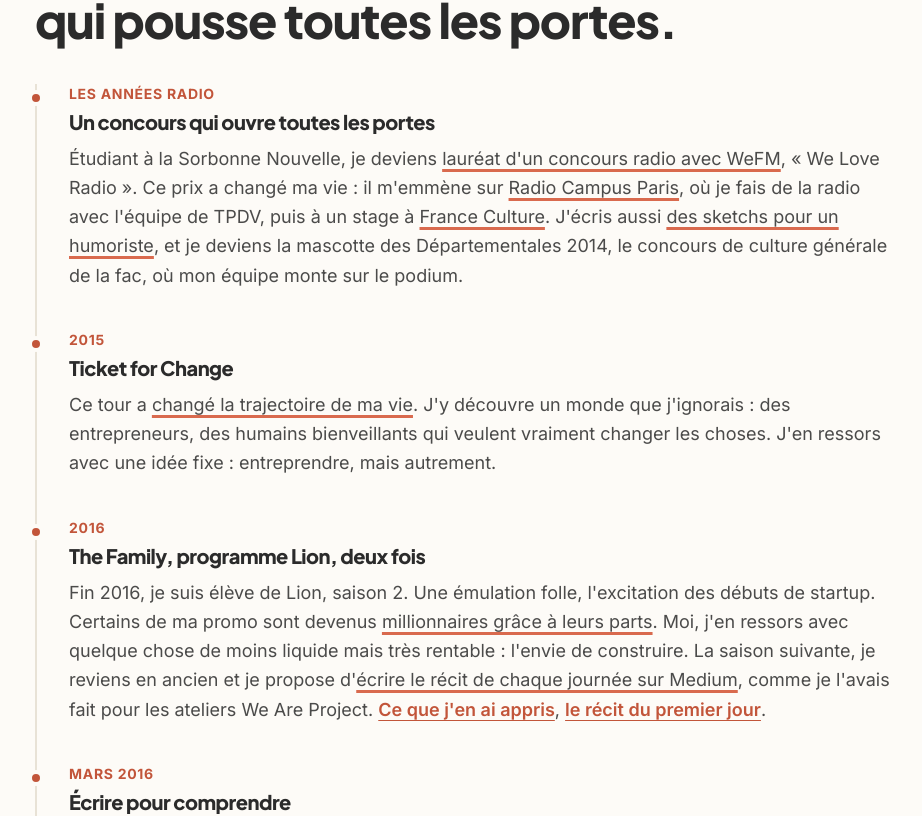
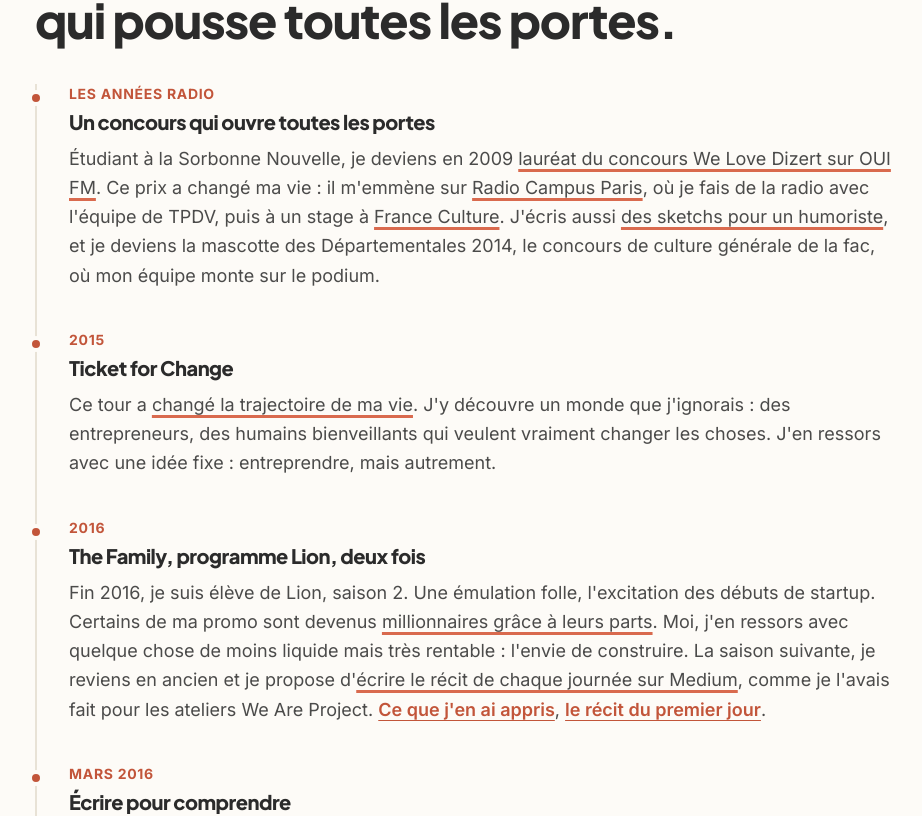
Before and after one commit to Onur-IA/onurkarapinar-site, a React (Vite) app: page /a-propos in a window 1280 px wide. Shown: the part 1085-1901 px from the top of the page, without its empty margins (177-1099 px from the left). Built offline with nearby package versions, Linux system fonts and the light colour scheme.

Commit message:
À propos : OUI FM 2009, légendes Link Dinners

```diff
--- a/src/pages/APropos.tsx
+++ b/src/pages/APropos.tsx
@@ -3,7 +3,7 @@ import { A, useSeo, Reveal, SubscribeForm, Stats, CtaBand, Scribble, Hl } from "
 const LION1 = "https://medium.com/essentiels/ce-que-jai-appris-en-participant-%C3%A0-lion-la-formation-de-thefamily-pour-rejoindre-des-start-ups-b26ac45c6e7e", LION2 = "https://medium.com/join-lion/lion-saison-3-jour-1-bienvenue-dans-la-jungle-des-startups-3eeebb378e77";
 const PIXAR = "https://medium.com/essentiels/10-astuces-qu-une-ex-employ%C3%A9e-de-pixar-m-a-appris-sur-l-%C3%A9criture-cr%C3%A9ative-3d52c4a63afe";
 const chapters: [string, string, string][] = [
-  ["Les années radio", "Un concours qui ouvre toutes les portes", "Étudiant à la Sorbonne Nouvelle, je deviens **lauréat d'un concours radio avec WeFM**, « We Love Radio ». Ce prix a changé ma vie : il m'emmène sur **Radio Campus Paris**, où je fais de la radio avec l'équipe de TPDV, puis à un stage à **France Culture**. J'écris aussi **des sketchs pour un humoriste**, et je deviens la mascotte des Départementales 2014, le concours de culture générale de la fac, où mon équipe monte sur le podium."],
+  ["Les années radio", "Un concours qui ouvre toutes les portes", "Étudiant à la Sorbonne Nouvelle, je deviens en 2009 **lauréat du concours We Love Dizert sur OUI FM**. Ce prix a changé ma vie : il m'emmène sur **Radio Campus Paris**, où je fais de la radio avec l'équipe de TPDV, puis à un stage à **France Culture**. J'écris aussi **des sketchs pour un humoriste**, et je deviens la mascotte des Départementales 2014, le concours de culture générale de la fac, où mon équipe monte sur le podium."],
   ["2015", "Ticket for Change", "Ce tour a **changé la trajectoire de ma vie**. J'y découvre un monde que j'ignorais : des entrepreneurs, des humains bienveillants qui veulent vraiment changer les choses. J'en ressors avec une idée fixe : entreprendre, mais autrement."],
   ["2016", "The Family, programme Lion, deux fois", "Fin 2016, je suis élève de Lion, saison 2. Une émulation folle, l'excitation des débuts de startup. Certains de ma promo sont devenus **millionnaires grâce à leurs parts**. Moi, j'en ressors avec quelque chose de moins liquide mais très rentable : l'envie de construire. La saison suivante, je reviens en ancien et je propose d'**écrire le récit de chaque journée sur Medium**, comme je l'avais fait pour les ateliers We Are Project. <a1>Ce que j'en ai appris</a1>, <a2>le récit du premier jour</a2>."],
   ["Mars 2016", "Écrire pour comprendre", "Une question m'obsède : **quels sont les ingrédients d'une vie réussie ?** Pour trouver, je lis les best-sellers de ceux qui sont tout en haut, j'apprends l'anglais au passage, je résume et je partage. Premier article sur Medium : <a>la créativité chez Pixar</a>. Suivront plus de 120 articles, sur la productivité, les habitudes, l'écriture. Medium me nomme **Top Writer en Éducation**, et dans d'autres catégories : à l'époque, très peu d'auteurs français avaient cette distinction."],
@@ -36,7 +36,7 @@ const album: [string, string, string][] = [
   ["album-lion-portrait", "Portrait d'Onur pendant le programme Lion de The Family en 2016", "Lion by The Family, 2016. Le portrait officiel. Il y a des plantes, donc c'est sérieux."],
   ["album-lion-promo", "Photo de groupe de la promotion Lion by The Family", "La promo Lion. Quelque part là-dedans, de futurs millionnaires. Et moi."],
   ["album-medium-top-writer", "E-mail de Medium annonçant à Onur qu'il est Top Writer en Éducation", "Le jour où Medium m'a dit « Top Writer in Education ». Je l'ai relu plusieurs fois."],
-  ["album-diner-2", "Groupe de convives souriants à la fin d'un dîner organisé par Onur", "Fin de dîner. Personne ne voulait partir. Comme d'habitude."],
+  ["album-diner-2", "Convives souriants à la fin d'un Link Dinner organisé par Onur", "Fin de Link Dinner. Personne ne voulait partir. Comme d'habitude."],
   ["album-medium-profil", "Profil Medium d'Onur affichant Writer chez Join Lion by The Family", "Mon profil Medium de l'époque : Writer @_JoinLion by @_TheFamily."],
 ];
 export default function APropos() {
```
